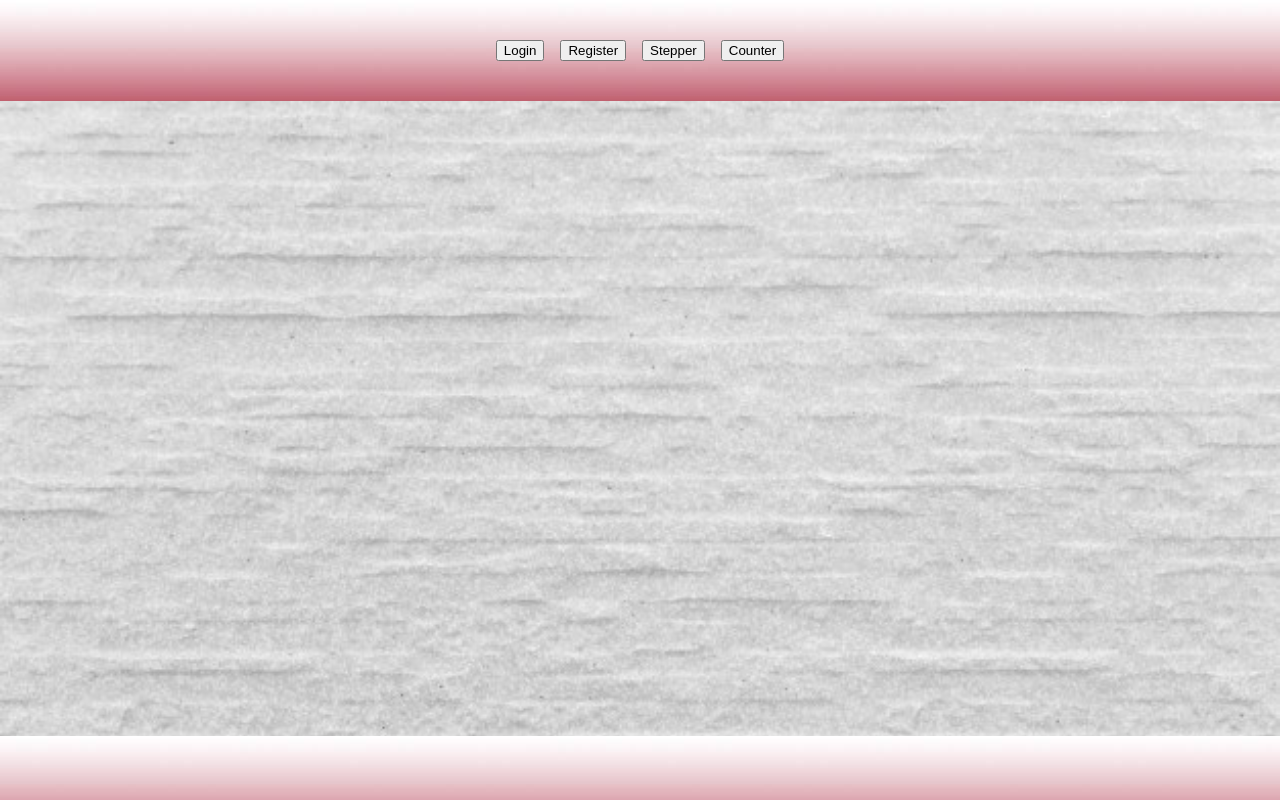
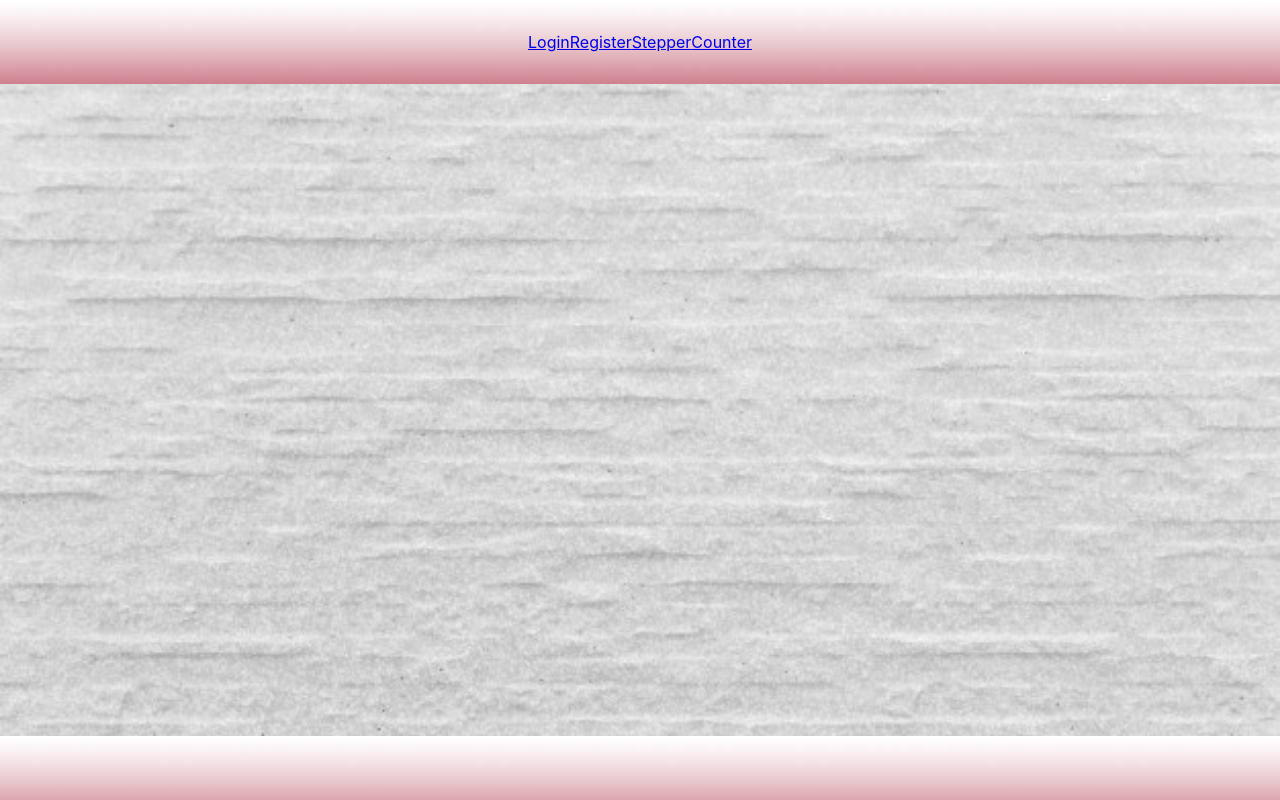
Before and after one commit to micrelio/contador-y-stepper, a React (Create React App) app: page / in a window 1280 px wide. Built offline with nearby package versions, Linux system fonts and the light colour scheme.

Commit message:
router funcionando

```diff
--- a/src/App.jsx
+++ b/src/App.jsx
@@ -19,11 +19,12 @@ class App extends Component {
 
         <header className="App-header">
           <Router className='main'>
-          {/* <Counter2 /> */}
-          <Stepper2 path='./views/Stepper/Stepper2' />
+          <Counter2 path='/counter' />
+          <Stepper2 path='/stepper' />
 
           <NotFound path='notFound' />
-          {/* <Login /> */}
+          <Login path='/login' />
+          {/* <Redirect default from='*' to='Stepper2' no throw /> */}
           </Router>
 
         </header>
--- a/src/components/Navigation.jsx
+++ b/src/components/Navigation.jsx
@@ -1,5 +1,5 @@
 import React from 'react';
-
+import { Link } from '@reach/router';
 import './Navigation.scss';
 
 class Navigation extends React.Component {
@@ -7,10 +7,12 @@ class Navigation extends React.Component {
     return (
       //Se crea el modelo del controlador con sus valores
       <div className="Navigation">
-        <button >Login</button>
-        <button >Register</button>
-        <button >Stepper</button>
-        <button >Counter</button>
+        <Link to='/login'>Login</Link>
+        <Link to='/movies/upcoming'>Register</Link>
+        <Link to='/stepper'>Stepper</Link>
+        <Link to='/counter'>Counter</Link>
+
+
 
 
       </div>
```
Also changed, not shown: src/views/Counter/Counter2.jsx (+6 -7 lines), src/views/Register/Register.jsx (added), src/views/Register/Register.scss (added). Lines whose indentation alone changed are shown as unchanged.
